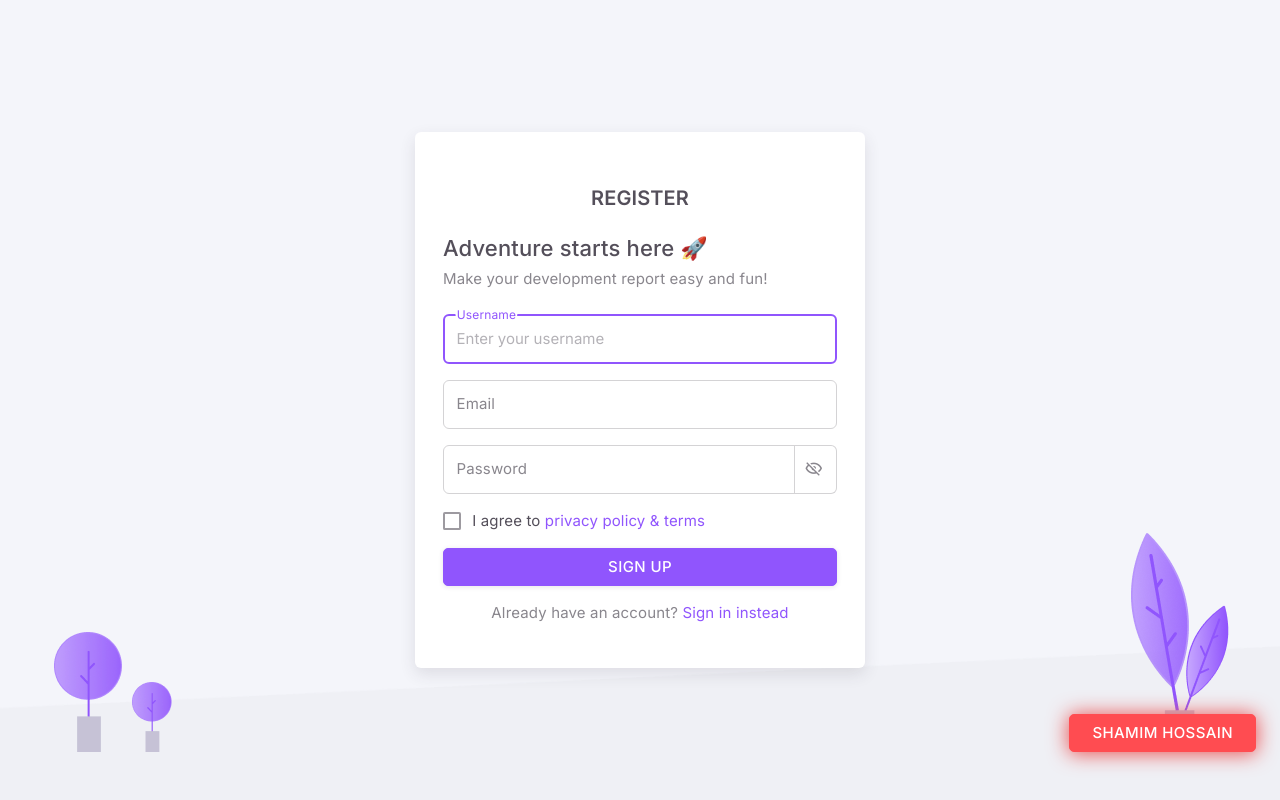
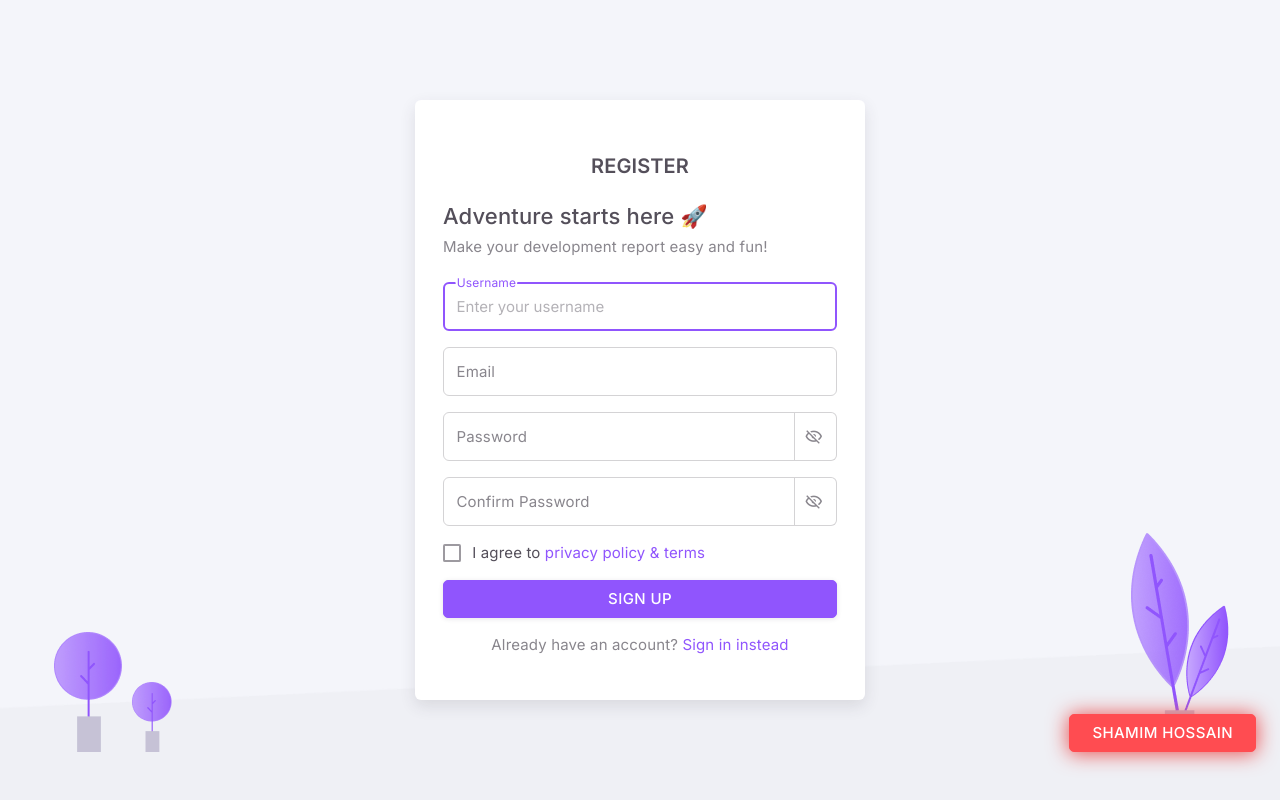
Before and after one commit to shamimhcp1/cs50w-final-project-textile-lab, a Django app: page /development/register in a window 1280 px wide. Run offline with Django 4.2, Linux system fonts and the light colour scheme; some libraries are stand-ins or nearby versions.

Commit message:
modify login/register

```diff
--- a/development/models.py
+++ b/development/models.py
@@ -13,6 +13,7 @@ class User(AbstractUser):
         ('merchandiser', 'Merchandiser'),
     ]
     role = models.CharField(max_length=50, choices=ROLE_CHOICES)
+    is_active = models.BooleanField(default=False)
 
     # Adding related_name to avoid clashes with the default auth.User model
     groups = models.ManyToManyField(Group, related_name='custom_user_set')
@@ -23,6 +24,7 @@ class User(AbstractUser):
 
 class Buyer(models.Model):
     name = models.CharField(max_length=100, unique=True)
+    is_active = models.BooleanField(default=True)
 
     def __str__(self):
         return self.name
@@ -42,6 +44,7 @@ class DevRequirement(models.Model):
     tensile_weft = models.CharField(max_length=20, null=True, blank=True)
     tensile_method = models.CharField(max_length=100, null=True, blank=True)
     tensile_text = models.CharField(max_length=100, null=True, blank=True)
+    is_active = models.BooleanField(default=True)
 
     def __str__(self):
         return f"{self.buyer.name}, {self.requirement_label}"
--- a/development/templates/development/login.html
+++ b/development/templates/development/login.html
@@ -18,7 +18,9 @@
           <div class="card-body mt-2">
             <h4 class="mb-2">Welcome to Textile-Lab</h4>
             <p class="mb-4">Please sign-in to your account and start the adventure</p>
-
+            {% if message %}
+            <p class="mb-4 text-danger">{{ message }}</p>
+            {% endif %}
             <form action="{% url 'login' %}" method="post" id="formAuthentication" class="mb-3">
                 {% csrf_token %}
               <div class="form-floating form-floating-outline mb-3">
--- a/development/templates/development/register.html
+++ b/development/templates/development/register.html
@@ -17,8 +17,12 @@
           <div class="card-body mt-2">
             <h4 class="mb-2">Adventure starts here 🚀</h4>
             <p class="mb-4">Make your development report easy and fun!</p>
+            {% if message %}
+            <p class="mb-4 text-danger">{{ message }}</p>
+            {% endif %}
 
-            <form id="formAuthentication" class="mb-3" action="index.html">
+            <form id="formAuthentication" class="mb-3" action="{% url 'register' %}" method="POST">
+              {% csrf_token %}
               <div class="form-floating form-floating-outline mb-3">
                 <input
                   type="text"
@@ -30,7 +34,7 @@
                 <label for="username">Username</label>
               </div>
               <div class="form-floating form-floating-outline mb-3">
-                <input type="text" class="form-control" id="email" name="email" placeholder="Enter your email" />
+                <input type="email" class="form-control" id="email" name="email" placeholder="Enter your email" />
                 <label for="email">Email</label>
               </div>
               <div class="mb-3 form-password-toggle">
@@ -48,7 +52,21 @@
                   <span class="input-group-text cursor-pointer"><i class="mdi mdi-eye-off-outline"></i></span>
                 </div>
               </div>
-
+              <div class="mb-3 form-password-toggle">
+                <div class="input-group input-group-merge">
+                  <div class="form-floating form-floating-outline">
+                    <input
+                      type="password"
+                      id="password"
+                      class="form-control"
+                      name="confirmation"
+                      placeholder="&#xb7;&#xb7;&#xb7;&#xb7;&#xb7;&#xb7;&#xb7;&#xb7;&#xb7;&#xb7;&#xb7;&#xb7;"
+                      aria-describedby="password" />
+                    <label for="password">Confirm Password</label>
+                  </div>
+                  <span class="input-group-text cursor-pointer"><i class="mdi mdi-eye-off-outline"></i></span>
+                </div>
+              </div>
               <div class="mb-3">
                 <div class="form-check">
                   <input class="form-check-input" type="checkbox" id="terms-conditions" name="terms" />
```
Also changed, not shown: development/templates/development/layout.html (+9 -2 lines), db.sqlite3, development/migrations/0001_initial.py, development/migrations/0002_alter_user_is_active.py (added).
